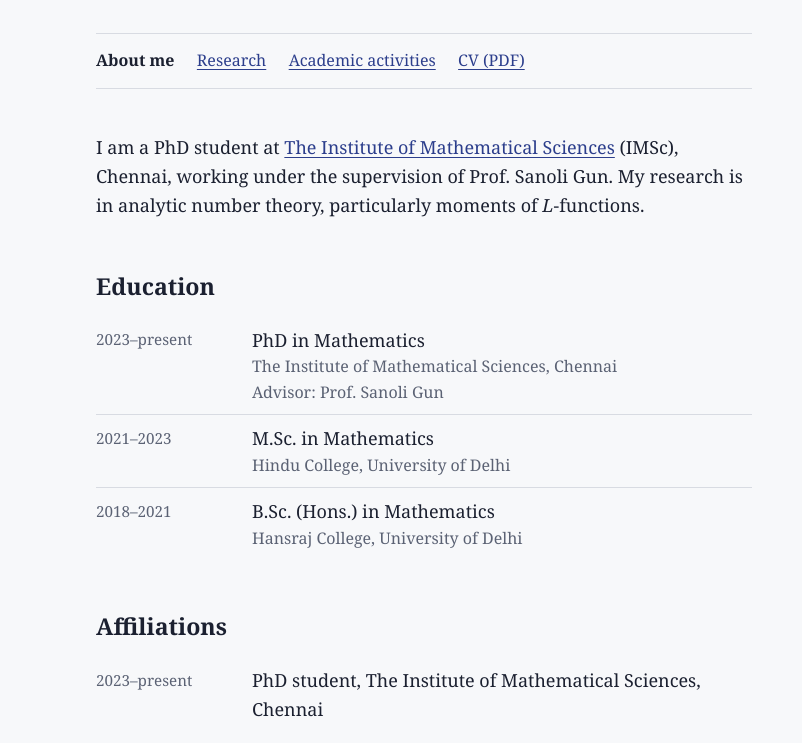
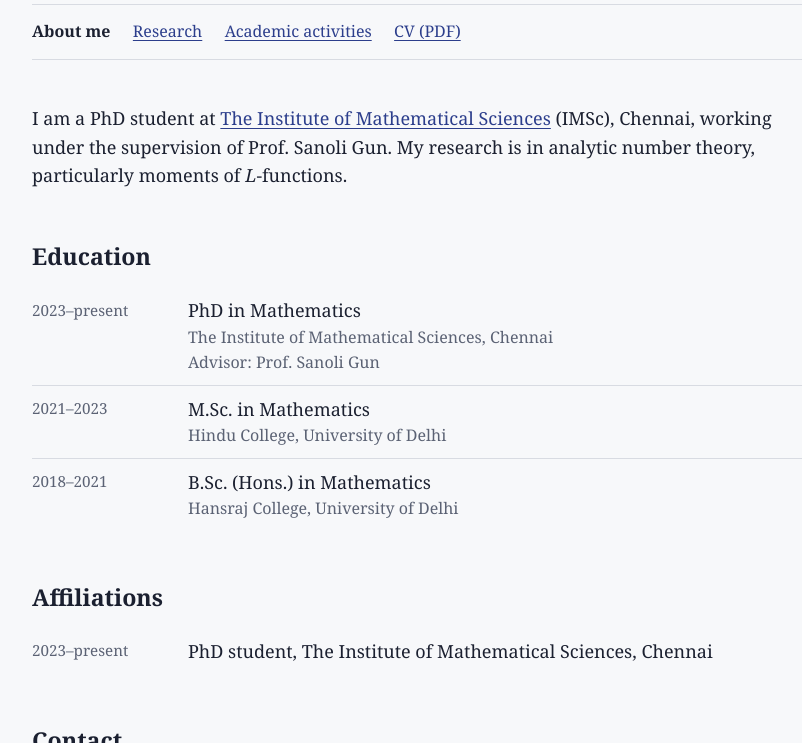
Before and after one commit to gkgaurav2202/Curriculum-Vitae, a plain HTML site: page index.html in a window 1280 px wide. Shown: the part 204-947 px from the top of the page, without its empty margins (216-1018 px from the left). Drawn offline with Linux system fonts and the light colour scheme; a web font is replaced by a local one.

Commit message:
Increase max-width of .page class to 52rem

```diff
--- a/style.css
+++ b/style.css
@@ -19,7 +19,7 @@ body {
   font-variant-numeric: oldstyle-nums proportional-nums;
 }
 .page {
-  max-width: 44rem;
+  max-width: 52rem;
   margin: 0 auto;
   padding: 4.5rem 1.5rem 3rem;
 }
```
